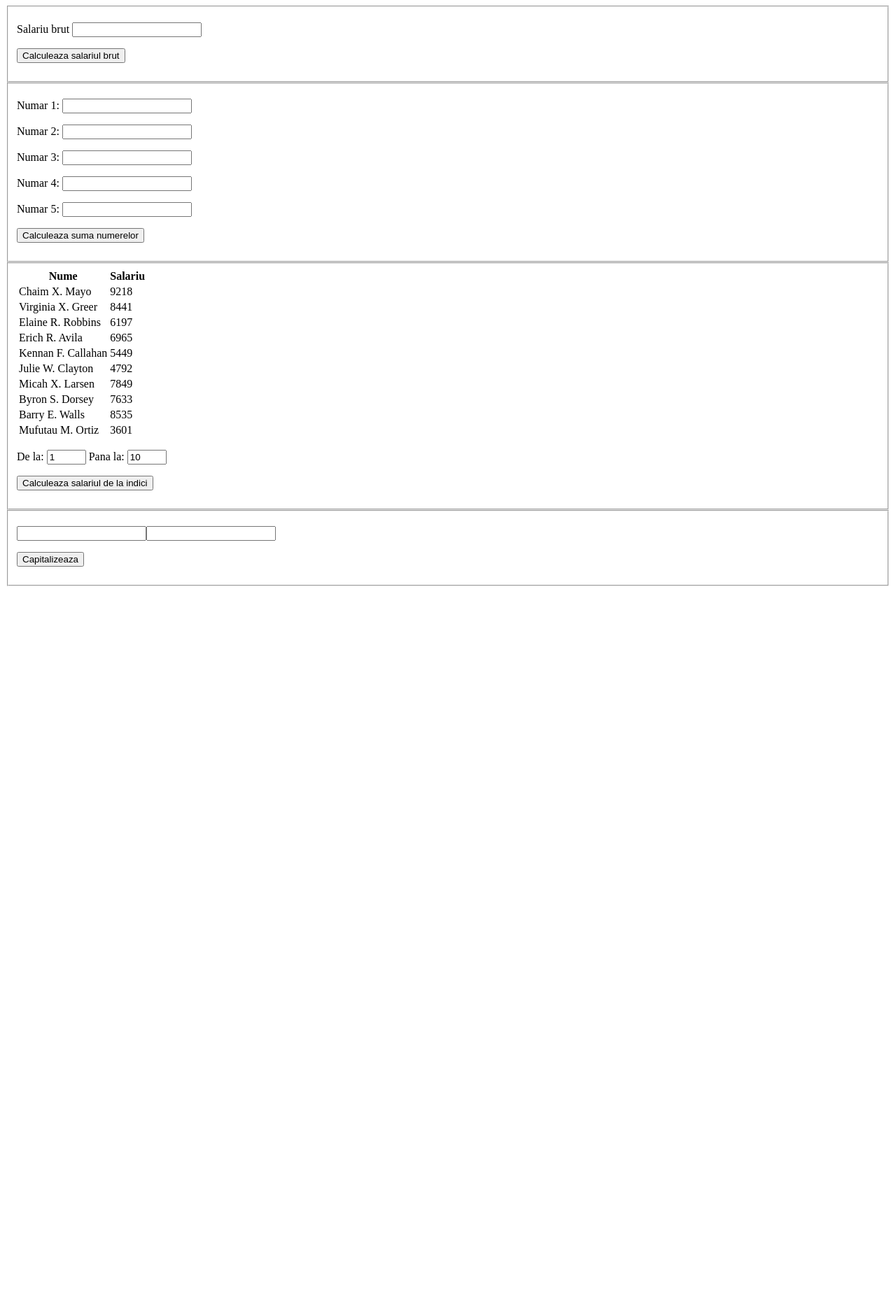
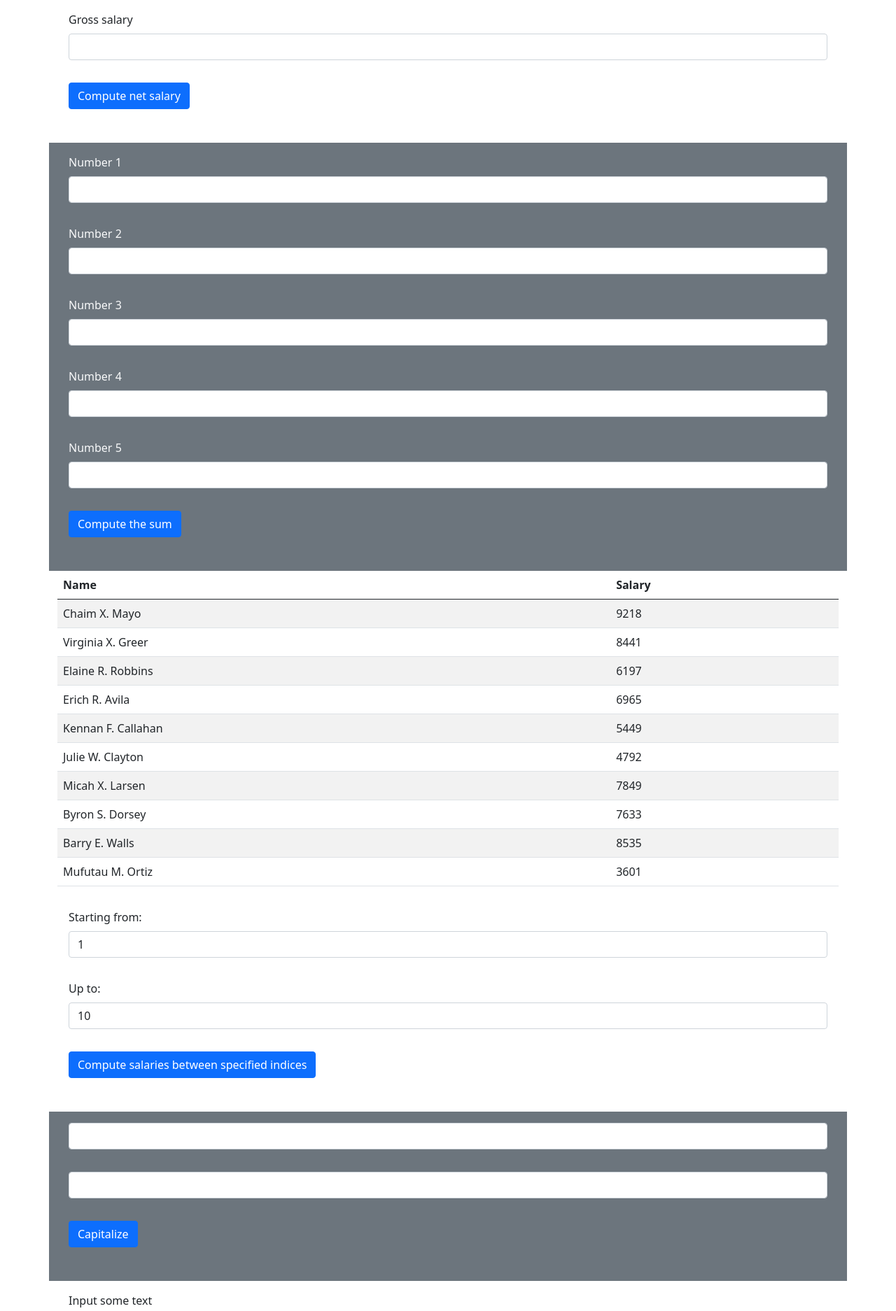
Before and after one commit to Stuff-for-CodeCool/fe-week5-hr-site, a plain HTML site: page index.html in a window 1280 px wide. Shown: the top 1874 px of the page at 70% size. Before the commit the page ends 846 px from the top, so only its background shows below. Drawn offline with nearby package versions, Linux system fonts and the light colour scheme.

Commit message:
now in english, with bootstrap

```diff
--- a/index.html
+++ b/index.html
@@ -5,56 +5,64 @@
         <meta http-equiv="X-UA-Compatible" content="IE=edge" />
         <meta name="viewport" content="width=device-width, initial-scale=1.0" />
         <title>HR Website</title>
+        <link
+            href="https://cdn.jsdelivr.net/npm/bootstrap@5.0.0-beta2/dist/css/bootstrap.min.css"
+            rel="stylesheet"
+            integrity="sha384-BmbxuPwQa2lc/FVzBcNJ7UAyJxM6wuqIj61tLrc4wSX0szH/Ev+nYRRuWlolflfl"
+            crossorigin="anonymous"
+        />
     </head>
     <body>
-        <fieldset>
-            <p>
-                <label for="salariu-brut">Salariu brut</label>
-                <input type="text" id="salariu-brut" />
-            </p>
-            <p>
-                <button id="calculeaza-salariu-brut">
-                    Calculeaza salariul brut
+        <div class="container">
+            <div class="p-3">
+                <label class="form-label" for="gross-salary"
+                    >Gross salary</label
+                >
+                <input class="form-control" type="text" id="gross-salary" />
+            </div>
+            <div class="p-3">
+                <button id="compute-gross-salary" class="btn btn-primary">
+                    Compute net salary
                 </button>
-            </p>
-            <p id="rezultat-salariu-brut"></p>
-        </fieldset>
+            </div>
+            <div id="result-gross-salary" class="p-3"></div>
+        </div>
 
-        <fieldset>
-            <p>
-                <label for="numar-1">Numar 1:</label>
-                <input type="number" id="numar-1" />
-            </p>
-            <p>
-                <label for="numar-2">Numar 2:</label>
-                <input type="number" id="numar-2" />
-            </p>
-            <p>
-                <label for="numar-3">Numar 3:</label>
-                <input type="number" id="numar-3" />
-            </p>
-            <p>
-                <label for="numar-4">Numar 4:</label>
-                <input type="number" id="numar-4" />
-            </p>
-            <p>
-                <label for="numar-5">Numar 5:</label>
-                <input type="number" id="numar-5" />
-            </p>
-            <p>
-                <button id="calculeaza-suma-numerelor">
-                    Calculeaza suma numerelor
+        <div class="container bg-secondary text-light">
+            <div class="p-3">
+                <label for="number-1" class="form-label">Number 1</label
+                ><input type="number" id="number-1" class="form-control" />
+            </div>
+            <div class="p-3">
+                <label for="number-2" class="form-label">Number 2</label
+                ><input type="number" id="number-2" class="form-control" />
+            </div>
+            <div class="p-3">
+                <label for="number-3" class="form-label">Number 3</label
+                ><input type="number" id="number-3" class="form-control" />
+            </div>
+            <div class="p-3">
+                <label for="number-4" class="form-label">Number 4</label
+                ><input type="number" id="number-4" class="form-control" />
+            </div>
+            <div class="p-3">
+                <label for="number-5" class="form-label">Number 5</label
+                ><input type="number" id="number-5" class="form-control" />
+            </div>
+            <div class="p-3">
+                <button id="compute-number-sum" class="btn btn-primary">
+                    Compute the sum
                 </button>
-            </p>
-            <p id="suma-numerelor"></p>
-        </fieldset>
+            </div>
+            <div class="p-3" id="number-sum"></div>
+        </div>
 
-        <fieldset>
-            <table>
+        <div class="container">
+            <table class="table table-striped">
                 <thead>
                     <tr>
-                        <th>Nume</th>
-                        <th>Salariu</th>
+                        <th>Name</th>
+                        <th>Salary</th>
                     </tr>
                 </thead>
                 <tbody>
@@ -100,30 +108,65 @@
                     </tr>
                 </tbody>
             </table>
-            <p>
-                <label for="index-1">De la:</label>
-                <input type="number" id="index-1" min="1" max="10" value="1" />
-                <label for="index-2">Pana la:</label>
-                <input type="number" id="index-2" min="1" max="10" value="10" />
-            </p>
-            <p>
-                <button id="calculeaza-salariu-index">
-                    Calculeaza salariul de la indici
+            <div class="p-3">
+                <label class="form-label" for="index-1">Starting from:</label>
+                <input
+                    class="form-control"
+                    type="number"
+                    id="index-1"
+                    min="1"
+                    max="10"
+                    value="1"
+                />
+            </div>
+            <div class="p-3">
+                <label class="form-label" for="index-2">Up to:</label>
+                <input
+                    class="form-control"
+                    type="number"
+                    id="index-2"
+                    min="1"
+                    max="10"
+                    value="10"
+                />
+            </div>
+            <div class="p-3">
+                <button class="btn btn-primary" id="compute-salary-index">
+                    Compute salaries between specified indices
                 </button>
-            </p>
-            <p id="rezultat-salariu-index"></p>
-        </fieldset>
+            </div>
+            <div class="p-3" id="result-salary-index"></div>
+        </div>
 
-        <fieldset>
-            <p>
-                <input type="text" id="de-capitalizat-1" /><input
-                    type="text"
-                    id="de-capitalizat-2"
-                />
-            </p>
-            <p><button id="capitalize">Capitalizeaza</button></p>
-            <p id="rezultat-de-capitalizat"></p>
-        </fieldset>
+        <div class="container bg-secondary text-light">
+            <div class="p-3">
+                <input type="text" class="form-control" id="to-capitalize-1" />
+            </div>
+            <div class="p-3">
+                <input type="text" class="form-control" id="to-capitalize-2" />
+            </div>
+            <div class="p-3">
+                <button class="btn btn-primary" id="capitalize">
+                    Capitalize
+                </button>
+            </div>
+            <div class="p-3" id="result-to-capitalize"></div>
+        </div>
+
+        <div class="container">
+            <div class="p-3">
+                <label for="is-a-number" class="form-label"
+                    >Input some text</label
+                >
+                <input type="text" class="form-control" id="is-a-number" />
+            </div>
+            <div class="p-3">
+                <button class="btn btn-primary" id="compute-is-a-number">
+                    Is it a number?
+                </button>
+            </div>
+            <div class="p-3" id="result-is-a-number"></div>
+        </div>
 
         <script>
             function inputToNumber(elementID) {
@@ -143,34 +186,32 @@
             }
 
             document
-                .getElementById("calculeaza-salariu-brut")
+                .getElementById("compute-gross-salary")
                 .addEventListener("click", (e) => {
                     e.preventDefault();
 
-                    let salariu = inputToNumber("salariu-brut");
+                    let salariu = inputToNumber("gross-salary");
 
-                    const rez = document.getElementById(
-                        "rezultat-salariu-brut"
-                    );
+                    const rez = document.getElementById("result-gross-salary");
                     rez.innerText = calculeazaSalariuBrut(salariu);
                 });
 
             document
-                .getElementById("calculeaza-suma-numerelor")
+                .getElementById("compute-number-sum")
                 .addEventListener("click", (e) => {
                     e.preventDefault();
                     let suma = 0;
 
                     for (let i = 1; i <= 5; i++) {
-                        let n = inputToNumber("numar-" + i);
+                        let n = inputToNumber("number-" + i);
                         suma = suma + n;
                     }
 
-                    document.getElementById("suma-numerelor").innerText = suma;
+                    document.getElementById("number-sum").innerText = suma;
                 });
 
             document
-                .getElementById("calculeaza-salariu-index")
+                .getElementById("compute-salary-index")
                 .addEventListener("click", (e) => {
                     e.preventDefault();
                     let from = inputToNumber("index-1");
@@ -191,7 +232,7 @@
                     }
 
                     document.getElementById(
-                        "rezultat-salariu-index"
+                        "result-salary-index"
                     ).innerText = suma;
                 });
 
@@ -211,13 +252,13 @@
                 .addEventListener("click", (e) => {
                     e.preventDefault();
 
-                    let text1 = document.getElementById("de-capitalizat-1")
+                    let text1 = document.getElementById("to-capitalize-1")
                         .value;
-                    let text2 = document.getElementById("de-capitalizat-2")
+                    let text2 = document.getElementById("to-capitalize-2")
                         .value;
 
                     document.getElementById(
-                        "rezultat-de-capitalizat"
+                        "result-to-capitalize"
                     ).innerText = capitalizare(text1, text2);
                 });
         </script>
```
